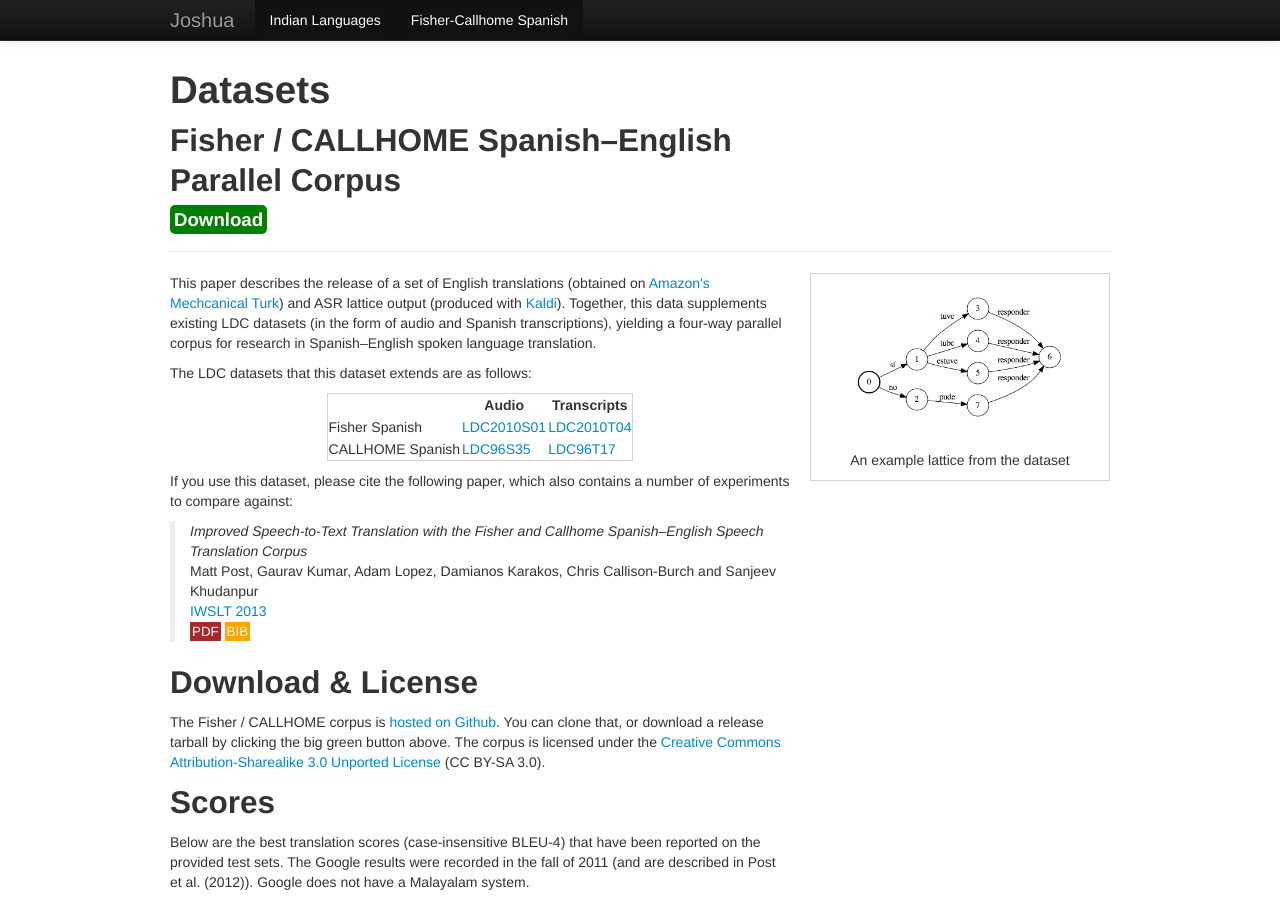
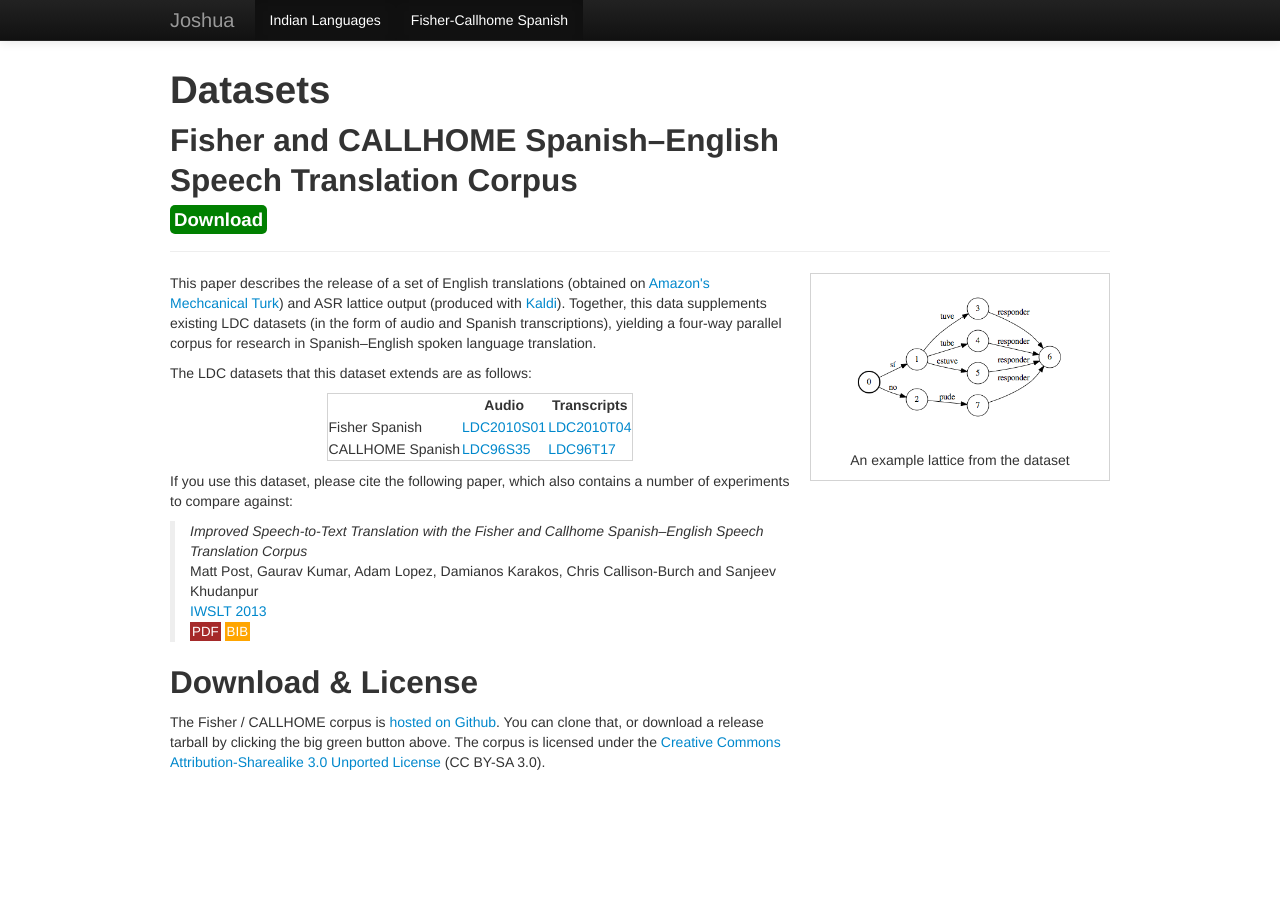
Before and after one commit to joshua-decoder/joshua-decoder.github.com, a Jekyll site: the page built from data/fisher-callhome-corpus/index.html, in a window 1280 px wide. Built offline with Jekyll 4.4.1, drawn with Linux system fonts in a browser that asks for light colours; nearby versions of some CDN libraries; library files that are not in the unit come from our copies.

Commit message:
Fixed titles and PDF link, deleted dummy "Scores" section

```diff
--- a/data/fisher-callhome-corpus/index.html
+++ b/data/fisher-callhome-corpus/index.html
@@ -1,6 +1,6 @@
 ---
 layout: documentation
-title: Fisher / CALLHOME Parallel Corpus
+title: Fisher and CALLHOME Spanish English Speech Translation Corpus
 ---
 
     <div class="container">
@@ -8,7 +8,7 @@ title: Fisher / CALLHOME Parallel Corpus
       <div class="row">
         <div class="span8">
           <h1>Datasets</h1>
-          <h2>Fisher / CALLHOME Spanish&ndash;English Parallel Corpus</h2>
+          <h2>Fisher and CALLHOME Spanish&ndash;English Speech Translation Corpus</h2>
           <span id="download">
             <a href="https://github.com/joshua-decoder/fisher-callhome-corpus/zipball/master">Download</a>
           </span>
@@ -64,7 +64,7 @@ title: Fisher / CALLHOME Parallel Corpus
             Matt Post, Gaurav Kumar, Adam Lopez, Damianos Karakos, Chris Callison-Burch and Sanjeev
             Khudanpur <br/>
             <a href="http://www.iwslt2013.org">IWSLT 2013</a> <br/>
-            <a class="pdf" href="http://cs.jhu.edu/~post/papers/post2013improved.bib">PDF</a>
+            <a class="pdf" href="http://cs.jhu.edu/~post/papers/post2013improved.pdf">PDF</a>
             <a class="bibtex" href="http://cs.jhu.edu/~post/papers/post2013improved.bib">BIB</a>
           </blockquote>
 
@@ -77,14 +77,6 @@ title: Fisher / CALLHOME Parallel Corpus
           the <a href="http://creativecommons.org/">Creative
           Commons</a> <a href="http://creativecommons.org/licenses/by-sa/3.0/">Attribution-Sharealike
           3.0 Unported License</a> (CC BY-SA 3.0).
-
-          <h2>Scores</h2>
-
-          <p>
-            Below are the best translation scores (case-insensitive BLEU-4) that have been reported
-            on the provided test sets.  The Google results were recorded in the fall of 2011 (and
-            are described in Post et al. (2012)).  Google does not have a Malayalam system.
-          </p>
 
         </div>
 
```
